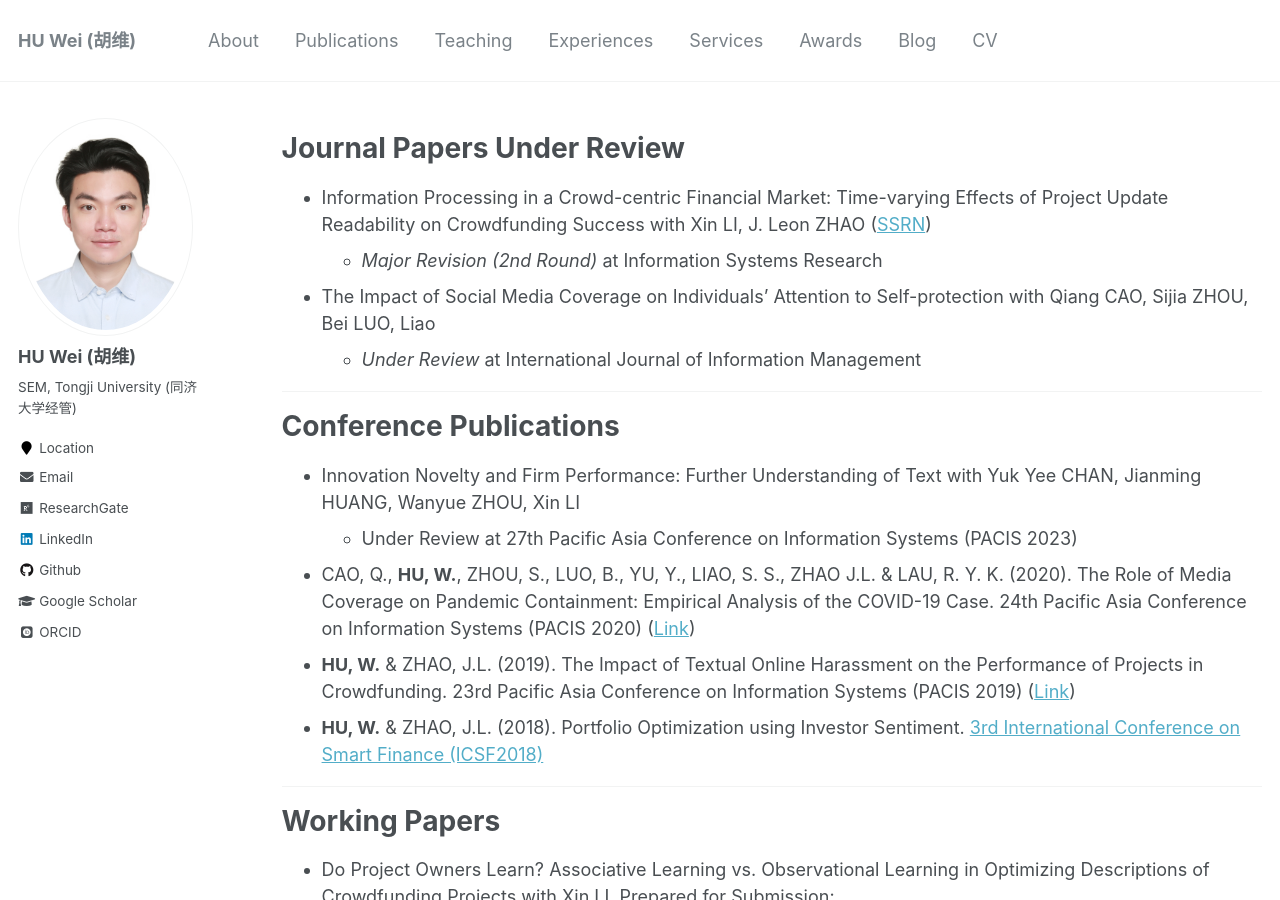
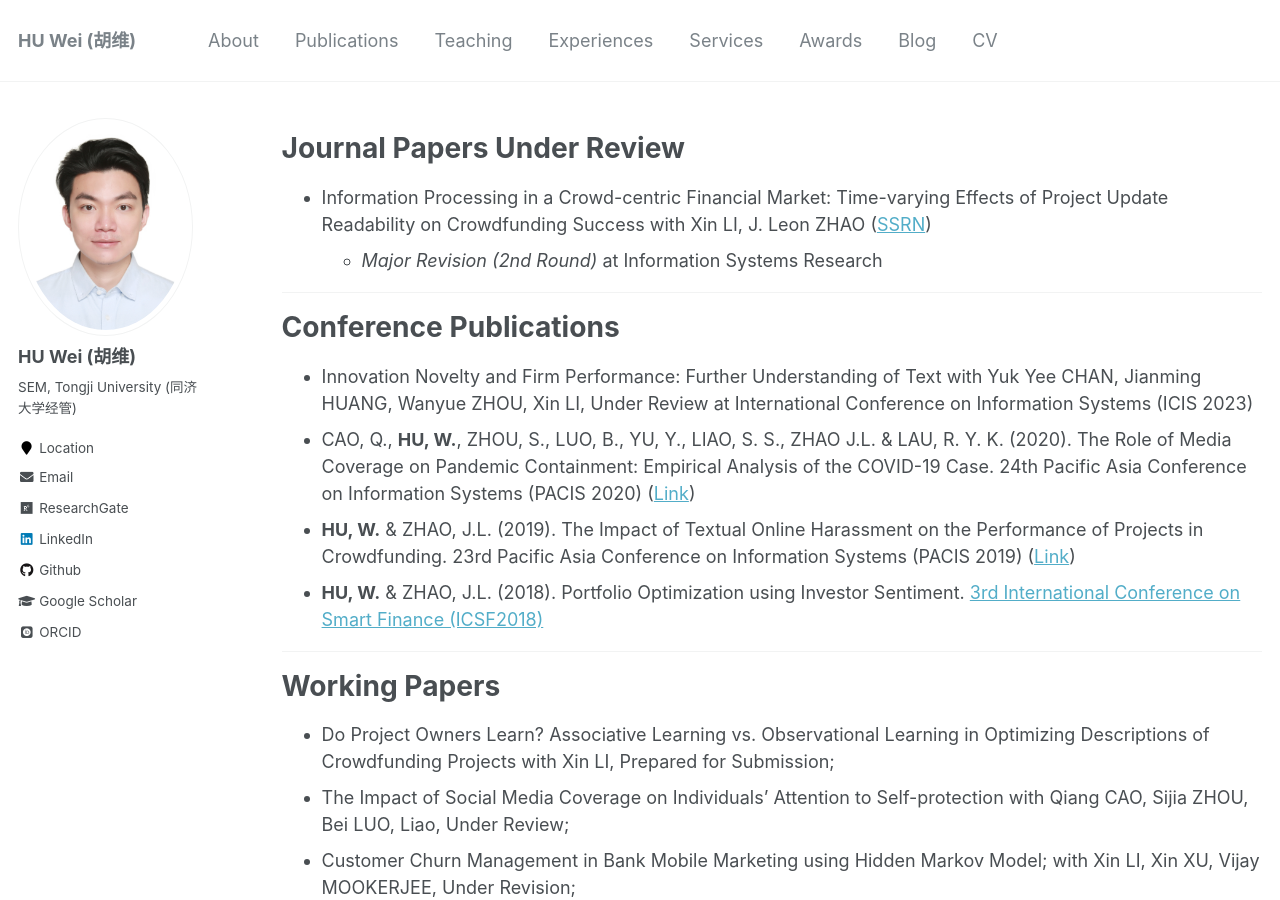
Before and after one commit to huwei-vincent/huwei-vincent.github.io, a Jekyll site: the page built from _pages/my-publication.md, in a window 1280 px wide and 900 px high. Built offline with Jekyll 4.4.1, drawn with Linux system fonts in a browser that asks for light colours; some web fonts are replaced.

Commit message:
update cv

```diff
--- a/_pages/my-publication.md
+++ b/_pages/my-publication.md
@@ -9,15 +9,12 @@ author_profile: true
 
 - Information Processing in a Crowd-centric Financial Market: Time-varying Effects of Project Update Readability on Crowdfunding Success with Xin LI, J. Leon ZHAO ([SSRN](https://papers.ssrn.com/sol3/papers.cfm?abstract_id=3925150))
   - *Major Revision (2nd Round)* at Information Systems Research
-- The Impact of Social Media Coverage on Individuals’ Attention to Self-protection with Qiang CAO, Sijia ZHOU, Bei LUO, Liao
-  - *Under Review* at International Journal of Information Management
 
 ---
 
 # Conference Publications
 
-- Innovation Novelty and Firm Performance: Further Understanding of Text with Yuk Yee CHAN, Jianming HUANG, Wanyue ZHOU, Xin LI
-  - Under Review at 27th Pacific Asia Conference on Information Systems (PACIS 2023)
+- Innovation Novelty and Firm Performance: Further Understanding of Text with Yuk Yee CHAN, Jianming HUANG, Wanyue ZHOU, Xin LI, Under Review at International Conference on Information Systems (ICIS 2023)
 - CAO, Q., **HU, W.**, ZHOU, S., LUO, B., YU, Y., LIAO, S. S., ZHAO J.L. & LAU, R. Y. K. (2020). The Role of Media Coverage on Pandemic Containment: Empirical Analysis of the COVID-19 Case. 24th Pacific Asia Conference on Information Systems (PACIS 2020) ([Link](https://aisel.aisnet.org/pacis2020/162/))
 - **HU, W.** & ZHAO, J.L. (2019). The Impact of Textual Online Harassment on the Performance of Projects in Crowdfunding. 23rd Pacific Asia Conference on Information Systems (PACIS 2019) ([Link](https://aisel.aisnet.org/pacis2019/156/))
 - **HU, W.** & ZHAO, J.L. (2018). Portfolio Optimization using Investor Sentiment. [3rd International Conference on Smart Finance (ICSF2018)](http://epic.is.cityu.edu.hk/ICSF18/)
```
Also changed, not shown: other parts of _pages/my-publication.md (+1 -0 lines), 2 other files.
